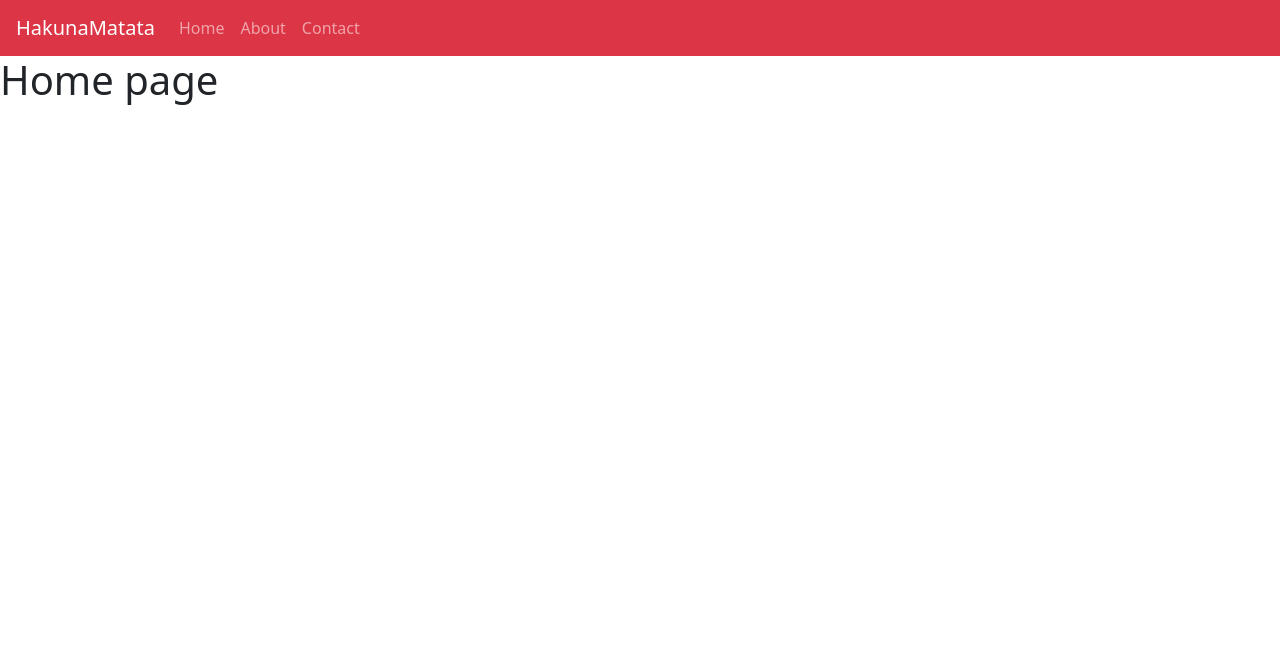
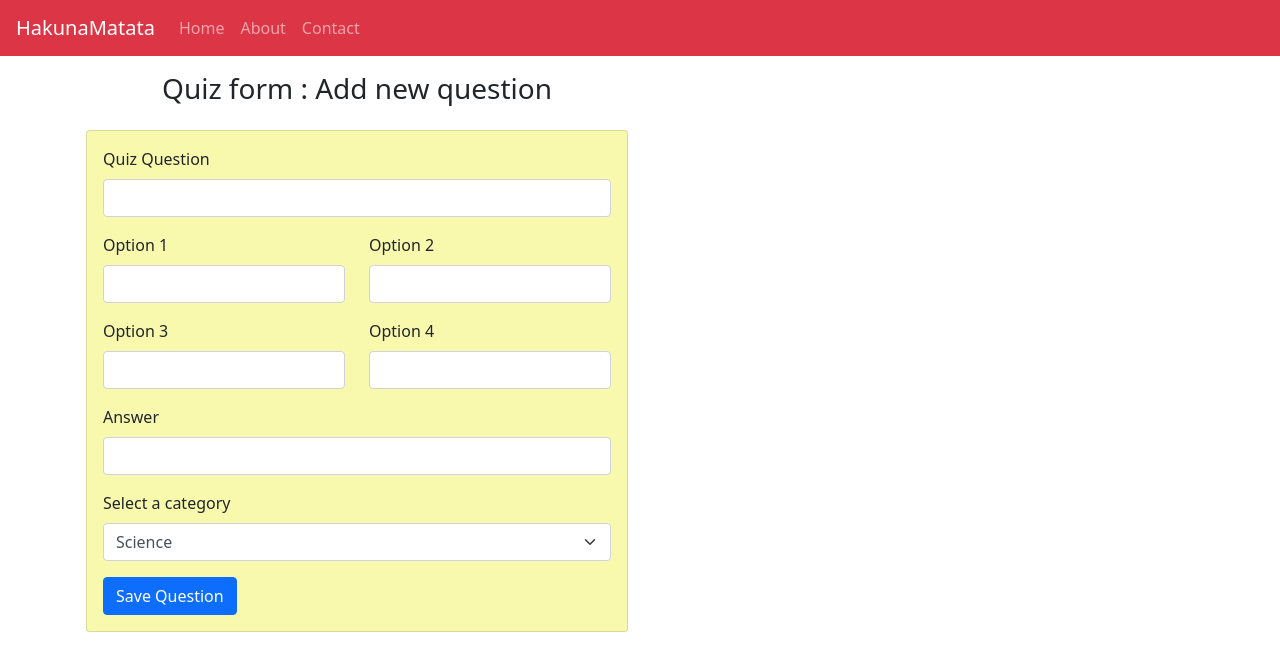
Before and after one commit to digipodium/2022-JAN-PY-DS-1230-MTTF, a Python web app: template ui1/templates/index.html in a window 1280 px wide. Shown: the top 671 px of the page. Run offline with Jinja, Linux system fonts and the light colour scheme; the template is opened without the code that fills it, so the values that code supplies are empty; some libraries are stand-ins or nearby versions.

Commit message:
form design

```diff
--- a/ui1/templates/index.html
+++ b/ui1/templates/index.html
@@ -2,5 +2,58 @@
 
 
 {% block body %}
-    <h1>Home page</h1>
-{% endblock body %}
+
+<div class="container">
+    <div class="row">
+        <div class="col-md-6">
+            <h3 class="text-center p-3">
+                Quiz form : Add new question
+            </h3>
+            <form method="post" class="card" style="background-color: rgb(249, 249, 174);">
+                <div class="card-body">
+                    <div class="mb-3">
+                        <label for="question" class="form-label">Quiz Question</label>
+                        <input type="text" class="form-control" id="question" name="question">
+                    </div>
+                    <div class="row">
+                        <div class="mb-3 col-6">
+                            <label for="op1" class="form-label">Option 1</label>
+                            <input type="text" class="form-control" id="op1" name="op1">
+                        </div>
+                        <div class="mb-3 col-6">
+                            <label for="op2" class="form-label">Option 2</label>
+                            <input type="text" class="form-control" id="op2" name="op2">
+                        </div>
+                    </div>
+                    <div class="row">
+                        <div class="mb-3 col-6">
+                            <label for="op3" class="form-label">Option 3</label>
+                            <input type="text" class="form-control" id="op3" name="op3">
+                        </div>
+                        <div class="mb-3 col-6">
+                            <label for="op4" class="form-label">Option 4</label>
+                            <input type="text" class="form-control" id="op4" name="op4">
+                        </div>
+                    </div>
+                    <div class="mb-3">
+                        <label for="ans" class="form-label">Answer</label>
+                        <input type="text" class="form-control" id="ans" name="ans">
+                    </div>
+                    <div class="mb-3">
+                        <label for="category" class="form-label">Select a category</label>
+                        <select name="category" id="category" class="form-select">
+                            <option>Science</option>
+                            <option>Maths</option>
+                            <option>GK</option>
+                        </select>
+                    </div>
+                    <div class="">
+                        <button type="submit" class="btn btn-primary">Save Question</button>
+                    </div>
+                </div>
+            </form>
+        </div>
+    </div>
+</div>
+
+{% endblock %}
```
Also changed, not shown: ui1/app.py (+5 -3 lines).
